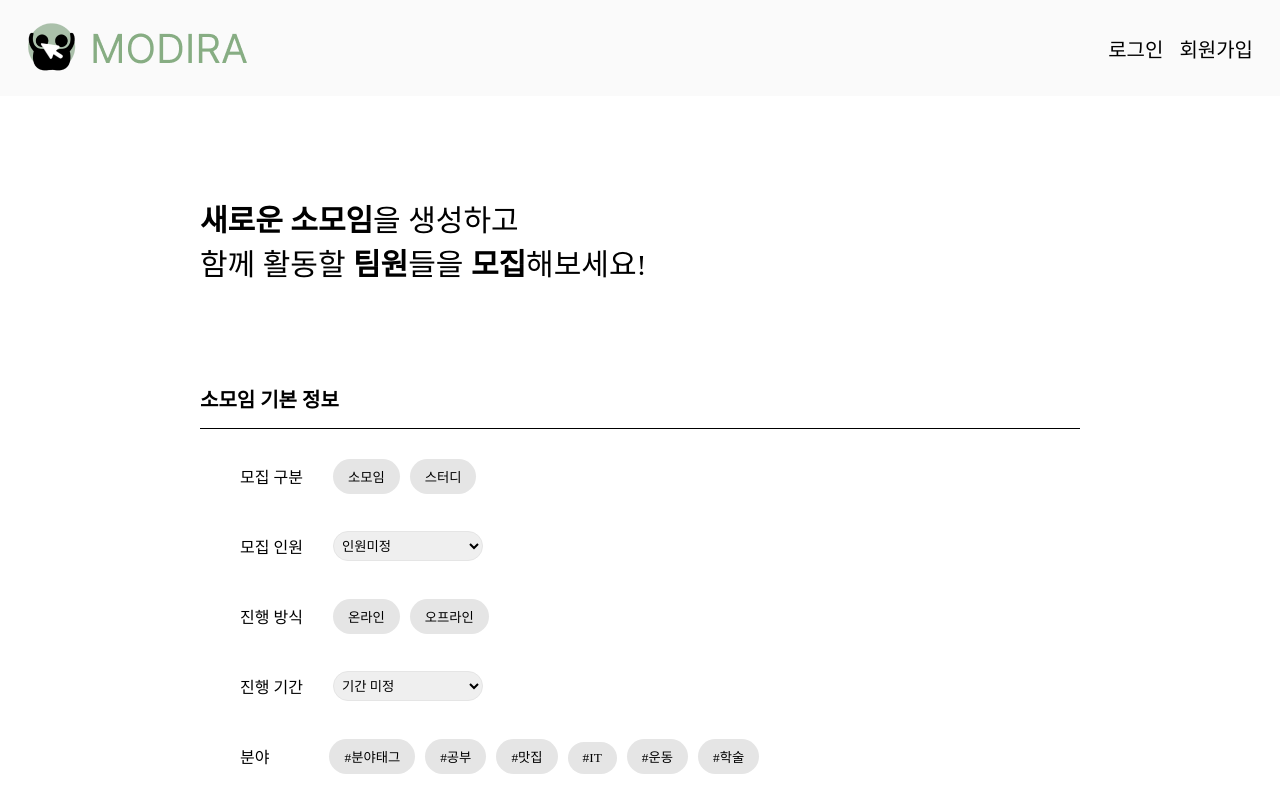
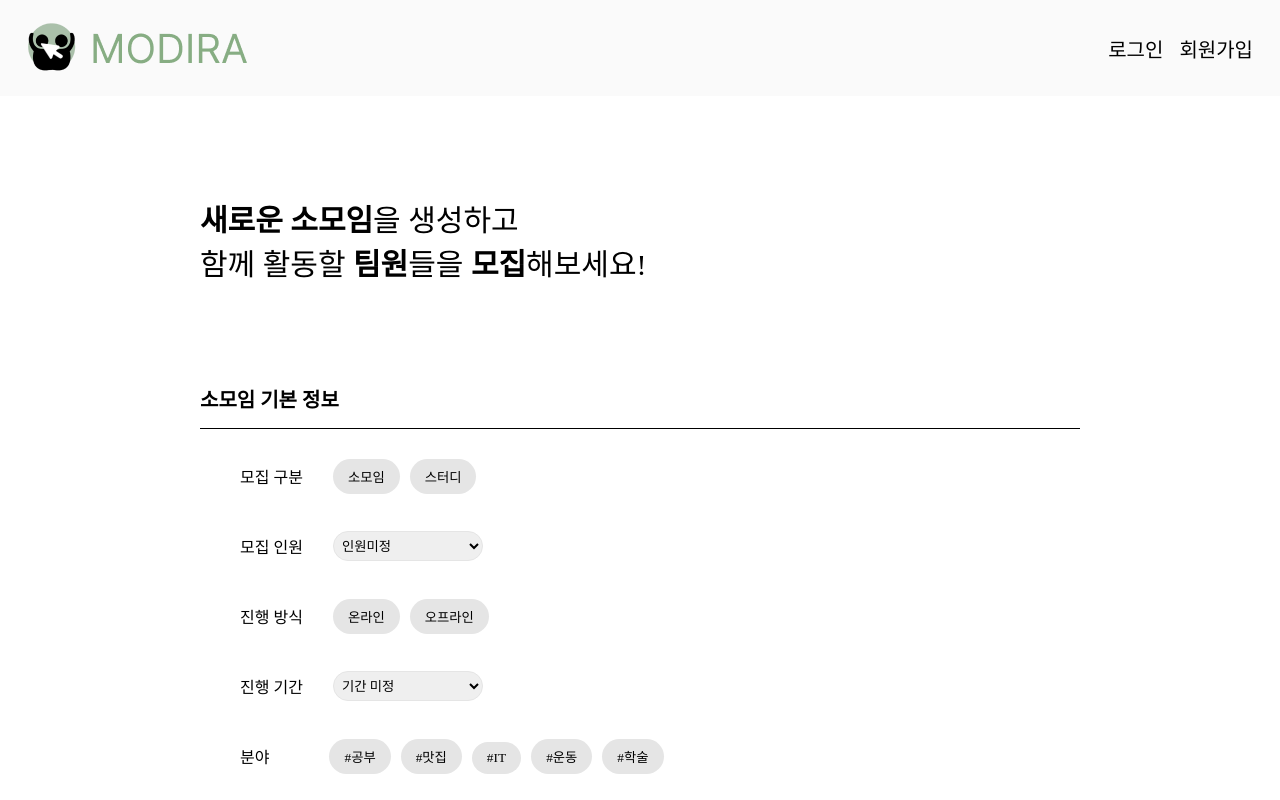
Before and after one commit to MO-DI-RA/frontend, a React (Create React App) app: page /AddGroup in a window 1280 px wide. Shown: the top 800 px of the page. Built offline with nearby package versions, Linux system fonts and the light colour scheme; a web font is replaced by a local one.

Commit message:
Fix : 분야 태그 수정

```diff
--- a/src/page/Group/TypeBtn.js
+++ b/src/page/Group/TypeBtn.js
@@ -2,7 +2,6 @@
 // 분야 태그 내용 정하기
 
 const btnValue = [
-  { id: "분야태그" },
   { id: "공부" },
   { id: "맛집" },
   { id: "IT" },
@@ -32,8 +31,7 @@ function TypeBtn({ handleChange, activeType }) {
           style={{
             ...btnStyle,
             backgroundColor: activeType === button.id ? "#D1DDD0" : "#E5E5E5", //선택시 연두색 아니면 회색
-          }}
-        >
+          }}>
           #{button.id}
         </button>
       ))}
```
